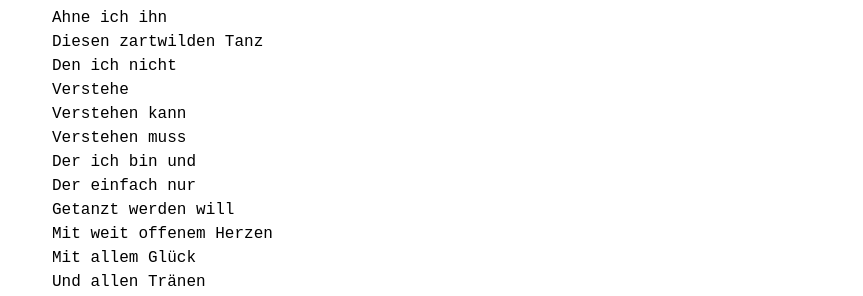
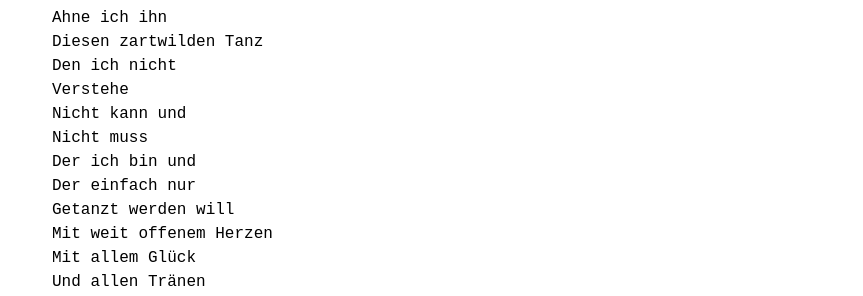
Before and after one commit to lebendigimsein/webpage, a Jekyll site: the page built from _posts/2023-03-09-tanz.markdown, in a window 1280 px wide. Shown: the part 730-1026 px from the top of the page, without its empty margins (208-1071 px from the left). Built offline with Jekyll 4.4.1, drawn with Linux system fonts in a browser that asks for light colours.

Commit message:
tanz changed

```diff
--- a/_posts/2023-03-09-tanz.markdown
+++ b/_posts/2023-03-09-tanz.markdown
@@ -34,8 +34,8 @@ Ahne ich ihn
 Diesen zartwilden Tanz
 Den ich nicht
 Verstehe
-Verstehen kann
-Verstehen muss
+Nicht kann und
+Nicht muss
 Der ich bin und
 Der einfach nur
 Getanzt werden will
```
